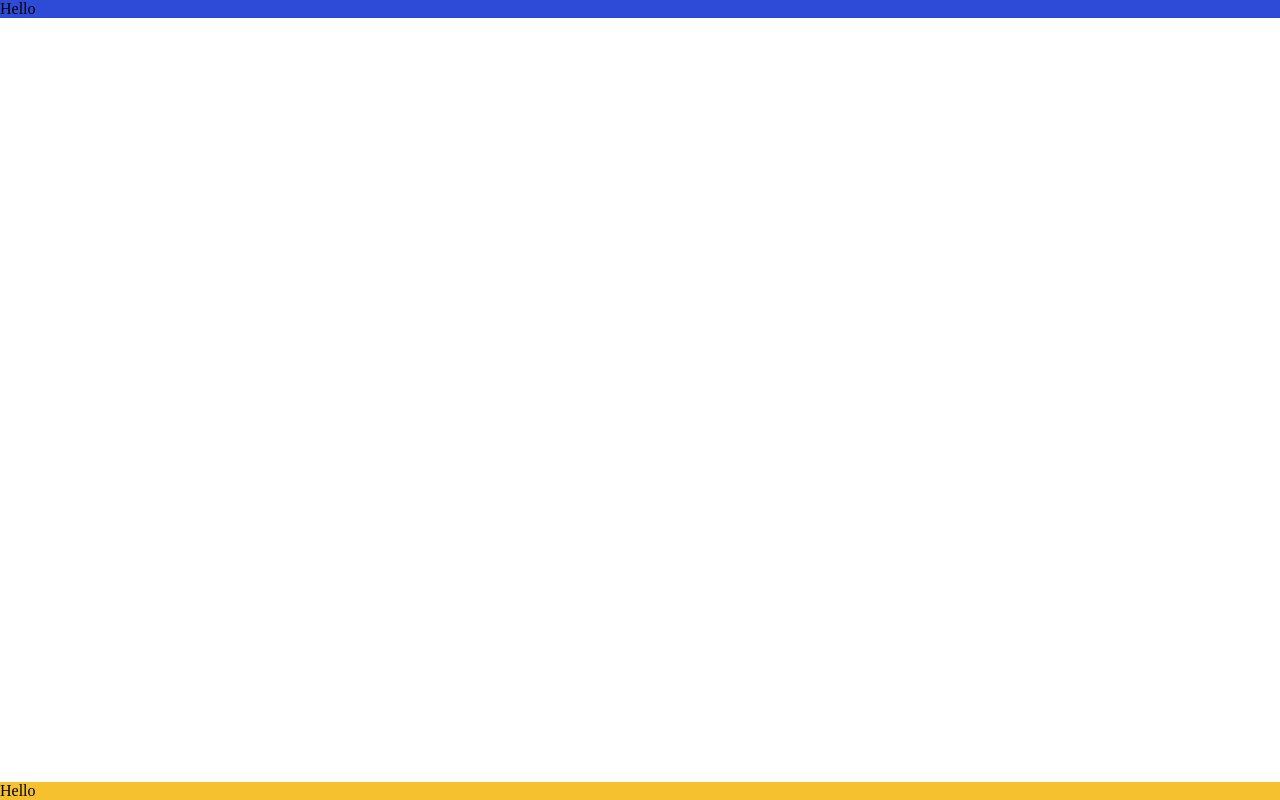
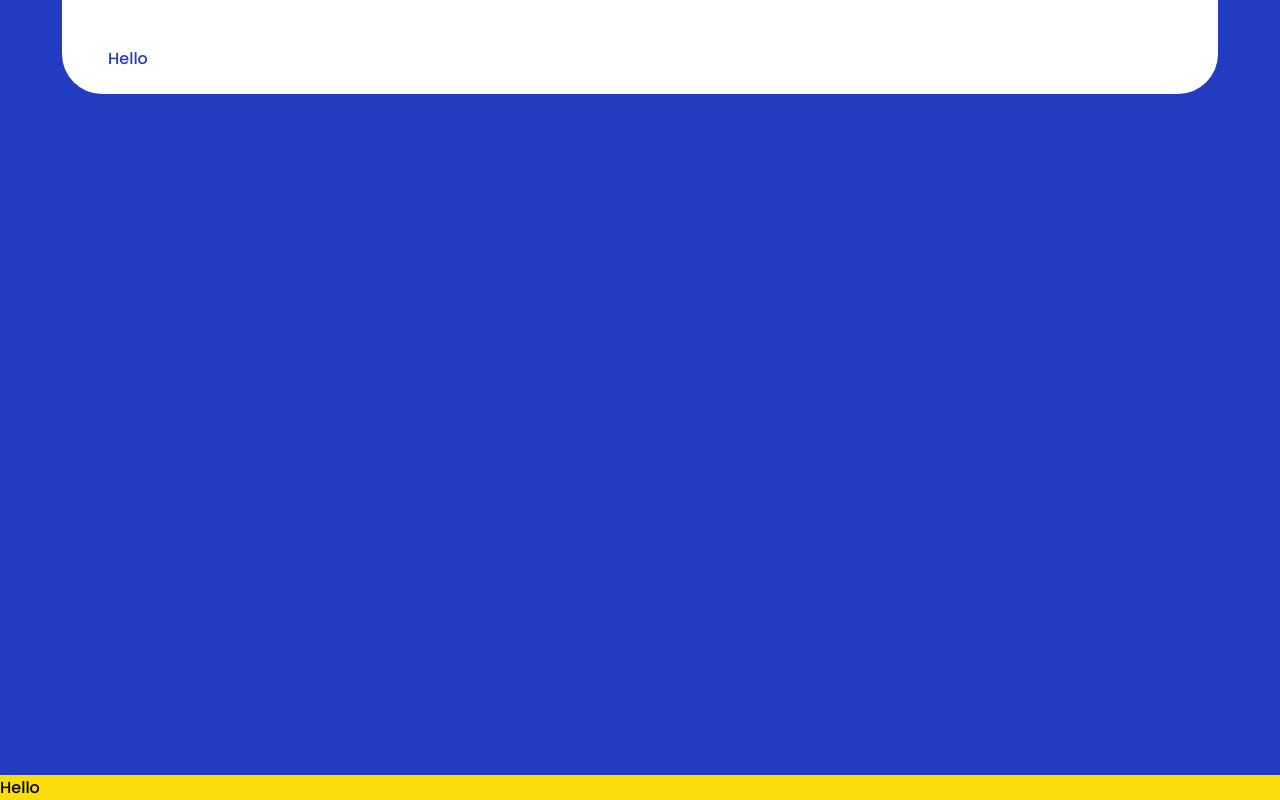
Before and after one commit to fabianlopezdev/fundacio-bmg, an Astro site: page / in a window 1280 px wide. Built offline with nearby package versions, Linux system fonts and the light colour scheme; Astro itself is replaced by a stand-in of ours.

Commit message:
Using design fonts & header structure completed

```diff
--- a/src/components/Header.astro
+++ b/src/components/Header.astro
@@ -6,6 +6,14 @@
 
 <style>
   header {
-    background-color: var(--clr-primary);
+    --local-radius: 2.5rem;
+    margin-inline: var(--space-x-m);
+    padding-inline: var(--space-x-sm);
+    height: 5.875rem;
+    background-color: var(--clr-secondary);
+    color: var(--clr-primary);
+    border-bottom-left-radius: var(--local-radius);
+    border-bottom-right-radius: var(--local-radius);
+    padding-top: 2.875rem;
   }
 </style>
--- a/src/layouts/BaseLayout.astro
+++ b/src/layouts/BaseLayout.astro
@@ -1,9 +1,9 @@
 ---
 // Import styles
-import "@styles/global.css"
+import "@styles/global.css";
 
 import Header from "@components/Header.astro";
-import Footer from "@components/Footer.astro"
+import Footer from "@components/Footer.astro";
 
 interface Props {
   title: string;
@@ -36,8 +36,8 @@ const { title } = Astro.props;
     display: grid;
     min-height: 100dvh;
     grid-template-rows: auto 1fr auto;
-	}
-	main {
-		background-color: var(--clr-secondary)
+    background-color: var(--clr-primary);
+    font-family: "Poppins", sans-serif;
+	font-weight: var(--fnt-regular);
   }
 </style>
--- a/src/styles/global.css
+++ b/src/styles/global.css
@@ -1,3 +1,31 @@
+/* Fonts */
+/* Regular */
+@font-face {
+  font-family: "Poppins";
+  font-style: normal;
+  font-weight: 400;
+  font-display: swap;
+  src: url("/fonts/Poppins-Regular.woff2") format("woff2");
+}
+
+/* Medium */
+@font-face {
+  font-family: "Poppins";
+  font-style: normal;
+  font-weight: 500;
+  font-display: swap;
+  src: url("/fonts/Poppins-Medium.woff2") format("woff2");
+}
+
+/* Semi-Bold */
+@font-face {
+  font-family: "Poppins";
+  font-style: normal;
+  font-weight: 600;
+  font-display: swap;
+  src: url("/fonts/Poppins-SemiBold.woff2") format("woff2");
+}
+
 /* Global styles and resets */
 *,
 *::after,
@@ -11,7 +39,19 @@
 
 :root {
   /* Colors */
-  --clr-primary: #2E4BD7;
-  --clr-secondary: #FEFFFE;
-  --clr-accent: #F6C12F;
+  --clr-primary: #223cc1;
+  --clr-secondary: #ffffff;
+  --clr-accent: #f9dc0a;
+
+  /* Spaces */
+  --space-x-sm: 2.875rem;
+  --space-x-m: 3.875rem;
+  --space-x-xl: calc(var(--space-x-sm) + var(--space-x-m));
+
+  /* Fonts */
+
+  /* Fonts Weights*/
+  --fnt-light: 400;
+  --fnt-regular: 500;
+  --fnt-bold: 600;
 }
```
Also changed, not shown: public/fonts/Poppins-Medium.woff2 (added), public/fonts/Poppins-Regular.woff2 (added), public/fonts/Poppins-SemiBold.woff2 (added). Lines whose indentation alone changed are shown as unchanged.
